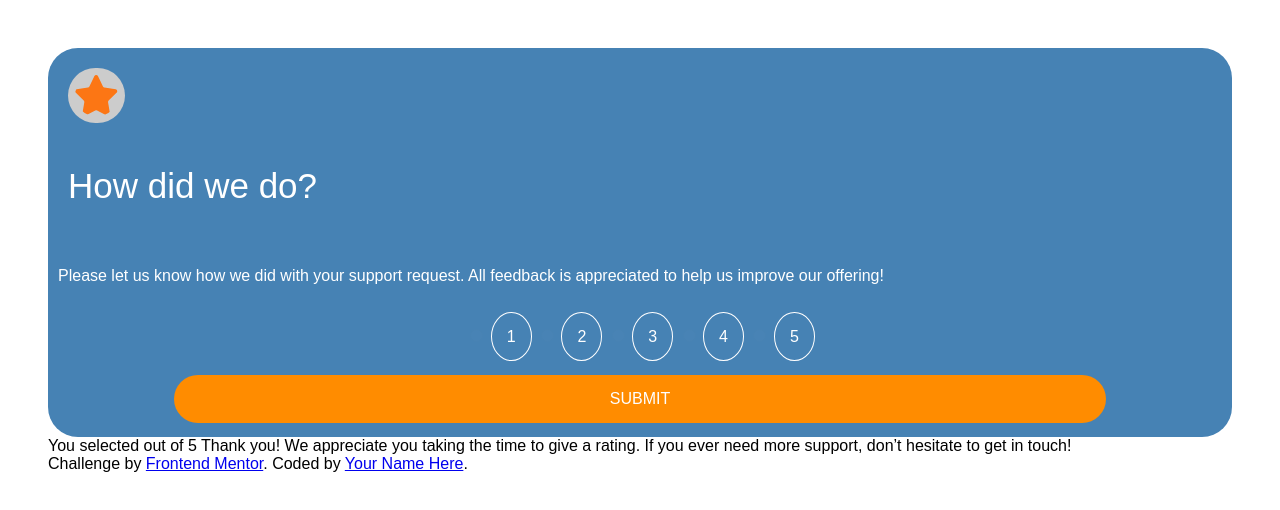
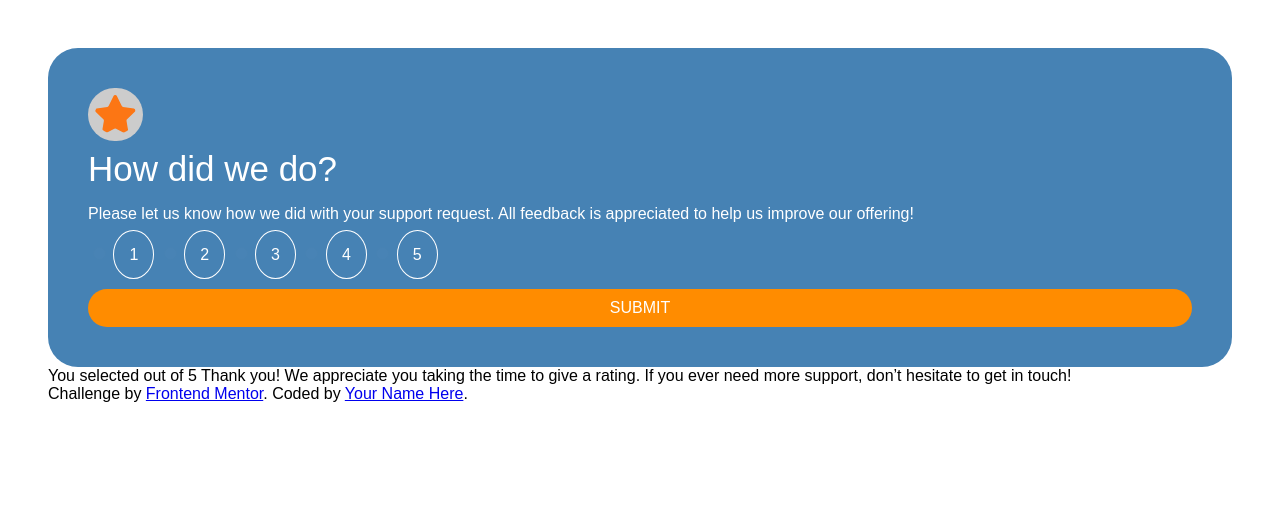
Before and after one commit to JanPhillip20/BasicWebDevelopment, a plain HTML site: page index.html in a window 1280 px wide. Drawn offline with Linux system fonts and the light colour scheme.

Commit message:
gird changes, radio buttons in own grid area

```diff
--- a/index.html
+++ b/index.html
@@ -18,9 +18,7 @@
       <img src="images/icon-star.svg" alt="" id="starImage">
     </div>
     <div class="headText">
-      <p>
         How did we do?
-      </p>
     </div>
   </div>
 
@@ -29,11 +27,9 @@
       Please let us know how we did with your support request. All feedback is appreciated
     to help us improve our offering!
     </p>
-
-
   </div>
 
-  <div class="footer">
+  <div class="middle2">
     <div class="ratingButtons">
       <input type="radio" id="1" name="rating" value="1">
       <label for="1">1</label>
@@ -46,6 +42,9 @@
       <input type="radio" id="5" name="rating" value="5">
       <label for="5">5</label>
     </div>
+  </div>
+
+  <div class="footer">
     <div class="submit">
       <button class="button submitButton"> SUBMIT</button>
     </div>
--- a/style.css
+++ b/style.css
@@ -8,10 +8,10 @@ body {
 }
 
 .ratingButtons {
-    width: border-box;
+    width: 100%;
     height: 50px;
     color: white;
-    padding: 5px;
+    padding: 5px 0 0 0;
     display: flow;
 }
 
@@ -39,18 +39,17 @@ body {
 .button {
     border: none;
     color: white;
-    padding: 15px 32px;
+    padding: 10px 0px;
     text-align: center;
     text-decoration: none;
     display: inline-block;
     font-size: 16px;
-    margin: 4px 2px;
     cursor: pointer;
 }
 
 .submitButton {
     background-color: darkorange;
-    width: 80%;
+    width: 100%;
     border-radius: 50px;
 }
 
@@ -68,7 +67,7 @@ body {
 .header {
     grid-area: header;
     background-color: steelblue;
-    padding: 20px 20px 0 20px;
+    padding: 40px 40px 0 40px;
     text-align: left;
     color: white;
     font-size: 35px;
@@ -80,13 +79,14 @@ body {
     grid-template-areas:
     'header header header header header header'
     'middle middle middle middle middle middle'
+    'middle2 middle2 middle2 middle2 middle2 middle2'
     'footer footer footer footer footer footer';
 }
 
 .footer {
     grid-area: footer;
     background-color: steelblue;
-    padding: 10px;
+    padding: 0 40px 40px 40px;
     text-align: center;
     border-radius: 0 0 30px 30px;
 }
@@ -95,7 +95,15 @@ body {
     grid-area: middle;
     text-align: left;
     background-color: steelblue;
-    padding: 10px;
+    padding: 0 40px 0 40px;
+    color: white;
+}
+
+.middle2 {
+    grid-area: middle2;
+    text-align: left;
+    background-color: steelblue;
+    padding: 0 40px 0 40px;
     color: white;
 }
 
@@ -104,6 +112,7 @@ body {
         grid-template-areas:
       'header header header header header header'
       'middle middle middle middle middle middle'
+      'middle2 middle2 middle2 middle2 middle2 middle2'
       'footer footer footer footer footer footer';
     }
 }
```
